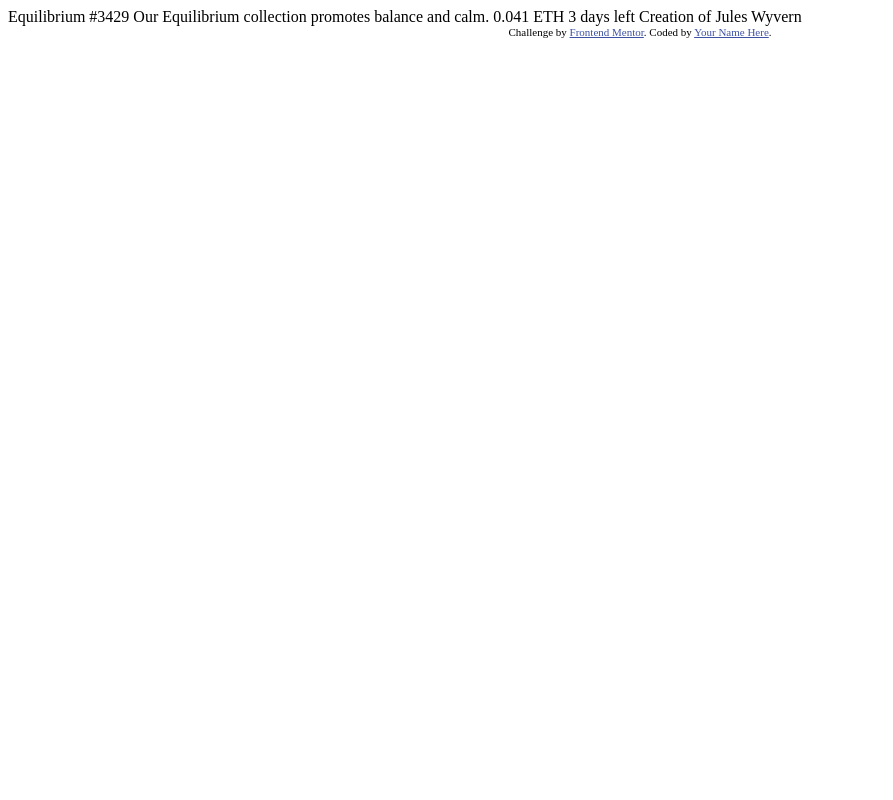
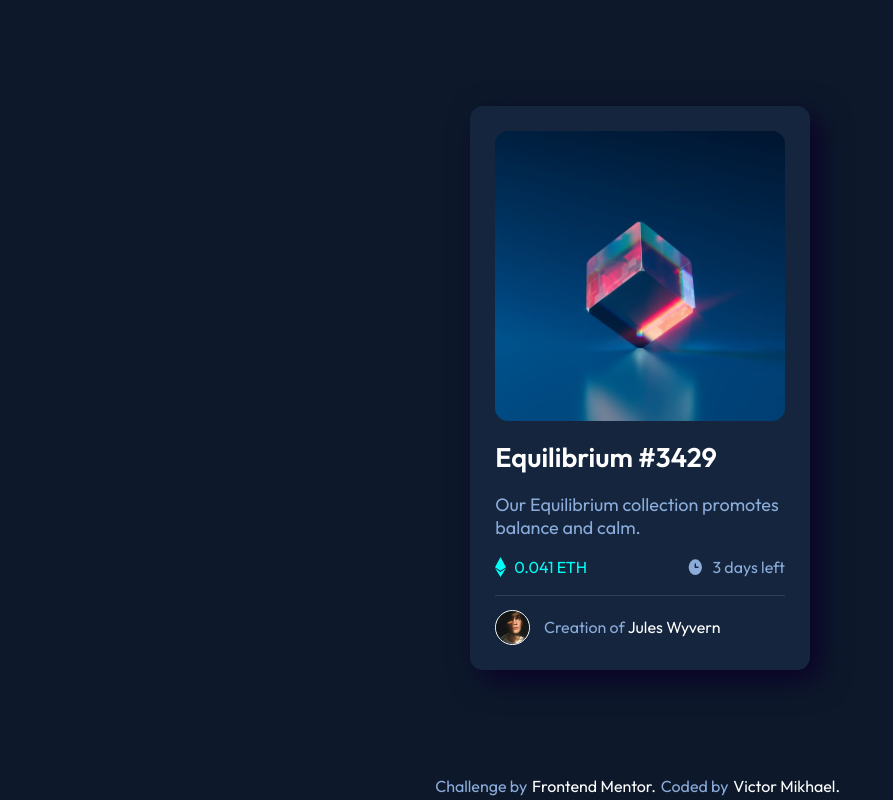
Before and after one commit to whitwander/nft-preview, a plain HTML site: page index.html in a window 1280 px wide. Shown: the whole page, without its empty margins (0-893 px from the left). Drawn offline with Linux system fonts and the light colour scheme.

Commit message:
Projeto final

```diff
--- a/index.html
+++ b/index.html
@@ -2,32 +2,38 @@
 <html lang="en">
 <head>
   <meta charset="UTF-8">
-  <meta name="viewport" content="width=device-width, initial-scale=1.0"> <!-- displays site properly based on user's device -->
-
+  <meta name="viewport" content="width=device-width, initial-scale=1.0">
+  <link rel="stylesheet" href="style.css">
   <link rel="icon" type="image/png" sizes="32x32" href="./images/favicon-32x32.png">
-
   <title>Frontend Mentor | NFT preview card component</title>
-
-  <!-- Feel free to remove these styles or customise in your own stylesheet 👍 -->
-  <style>
-    .attribution { font-size: 11px; text-align: center; }
-    .attribution a { color: hsl(228, 45%, 44%); }
-  </style>
 </head>
 <body>
 
-  Equilibrium #3429
-
-  Our Equilibrium collection promotes balance and calm.
-
-  0.041 ETH
-  3 days left
-
-  Creation of Jules Wyvern
+  <main class="container">
+    <section class="container-box">
+      <img class="container-image" src="images/image-equilibrium.jpg" alt="image of nft">
+      <h1 class="container-title">Equilibrium #3429</h1>
+      <p class="container-text">Our Equilibrium collection promotes balance and calm.</p>
+      <div class="flex">
+        <div class="price-box">
+          <img src="images/icon-ethereum.svg" alt="icon-ethereum">
+          <p class="price">0.041 ETH</p>
+        </div>
+        <div class="days-box">
+          <img src="images/icon-clock.svg" alt="clock">
+          <p class="days">3 days left</p>
+        </div>
+      </div>
+      <div class="flex-creation">
+        <img class="perfil-image" src="images/image-avatar.png" alt="avatar creation">
+        <p class="creation-text">Creation of<a href="#" class="creation-link"> Jules Wyvern</a></p>
+      </div>
+    </section>
+  </main>
 
   <div class="attribution">
-    Challenge by <a href="https://www.frontendmentor.io?ref=challenge" target="_blank">Frontend Mentor</a>.
-    Coded by <a href="#">Your Name Here</a>.
+    Challenge by <a href="https://www.frontendmentor.io?ref=challenge" target="_blank">Frontend Mentor.</a>
+    Coded by <a href="https://github.com/whitwander">Victor Mikhael.</a>
   </div>
 </body>
 </html>
--- /dev/null
+++ b/style.css
@@ -0,0 +1,112 @@
+@import url('https://fonts.googleapis.com/css2?family=Outfit:wght@300;400;600&display=swap');
+
+:root {
+    --soft-blue: hsl(215, 51%, 70%);
+    --cyan: hsl(178, 100%, 50%);
+    --screen-background: hsl(217, 54%, 11%);
+    --card-background: hsl(216, 50%, 16%);
+}
+
+* {
+    margin: 0;
+    padding: 0;
+    box-sizing: border-box;
+    text-decoration: none;
+    color: var(--soft-blue);
+}
+
+body {
+    font-family: 'outfit';
+    font-size: 18px;
+    background-color: var(--screen-background);
+}
+
+.container {
+    height: 97vh;
+    display: flex;
+    justify-content: center;
+    align-items: center;
+}
+
+.container-box {
+    width: 340px;
+    padding: 1.4em;
+    background-color: var(--card-background);
+    display: flex;
+    flex-direction: column;
+    justify-content: center;
+    border-radius: 13px;
+    box-shadow: 10px 10px 30px rgb(11, 1, 39);
+}
+
+.container-image {
+    width: 100%;
+    border-radius: 13px;
+    cursor: pointer;
+}
+
+.container-title {
+    font-weight: 600;
+    color: white;
+    margin: 0.7em 0;
+    cursor: pointer;
+}
+
+.flex {
+    display: flex;
+    justify-content: space-between;
+    margin-top: 1em;
+    border-bottom: 1px solid hsl(215, 32%, 27%);
+    padding-bottom: 1em;
+}
+
+.price-box,
+.days-box {
+    display: flex;
+    gap: 8px;
+}
+
+.price {
+    color: var(--cyan);
+}
+
+.days,
+.price,
+.creation-text {
+    font-size: 16px;
+}
+
+.flex-creation {
+    display: flex;
+    margin-top: 0.8em;
+    align-items: center;
+    gap: 14px;
+}
+
+.perfil-image {
+    width: 12%;
+    border: 1px solid white;
+    border-radius: 20px;
+}
+
+.creation-link{
+    color: white;
+}
+
+.container-title:hover,
+.creation-link:hover,
+.attribution a:hover {
+    color: var(--cyan);
+    transition: 0.8s;
+}
+
+.attribution {
+    display: flex;
+    justify-content: center;
+    font-size: 16px;
+}
+
+.attribution a {
+    margin: 0 0.3em;
+    color: white;
+}
```
